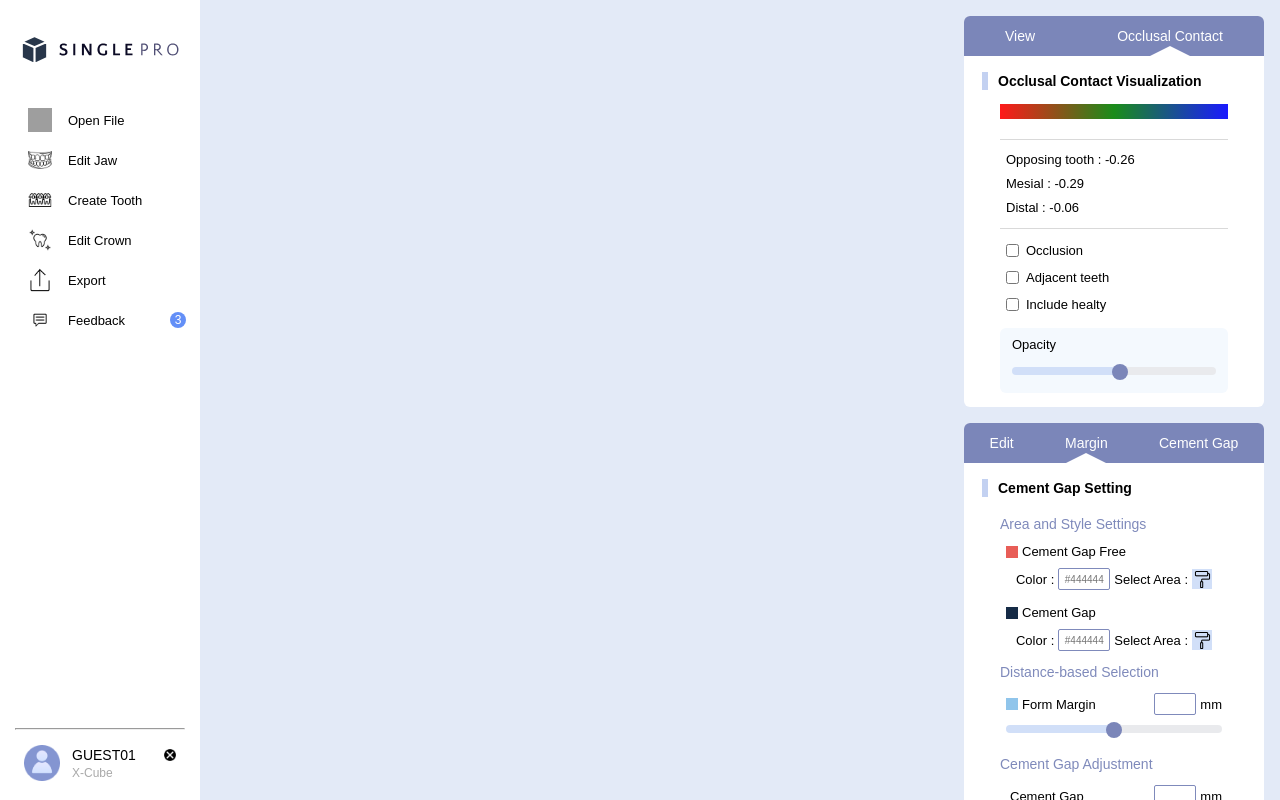
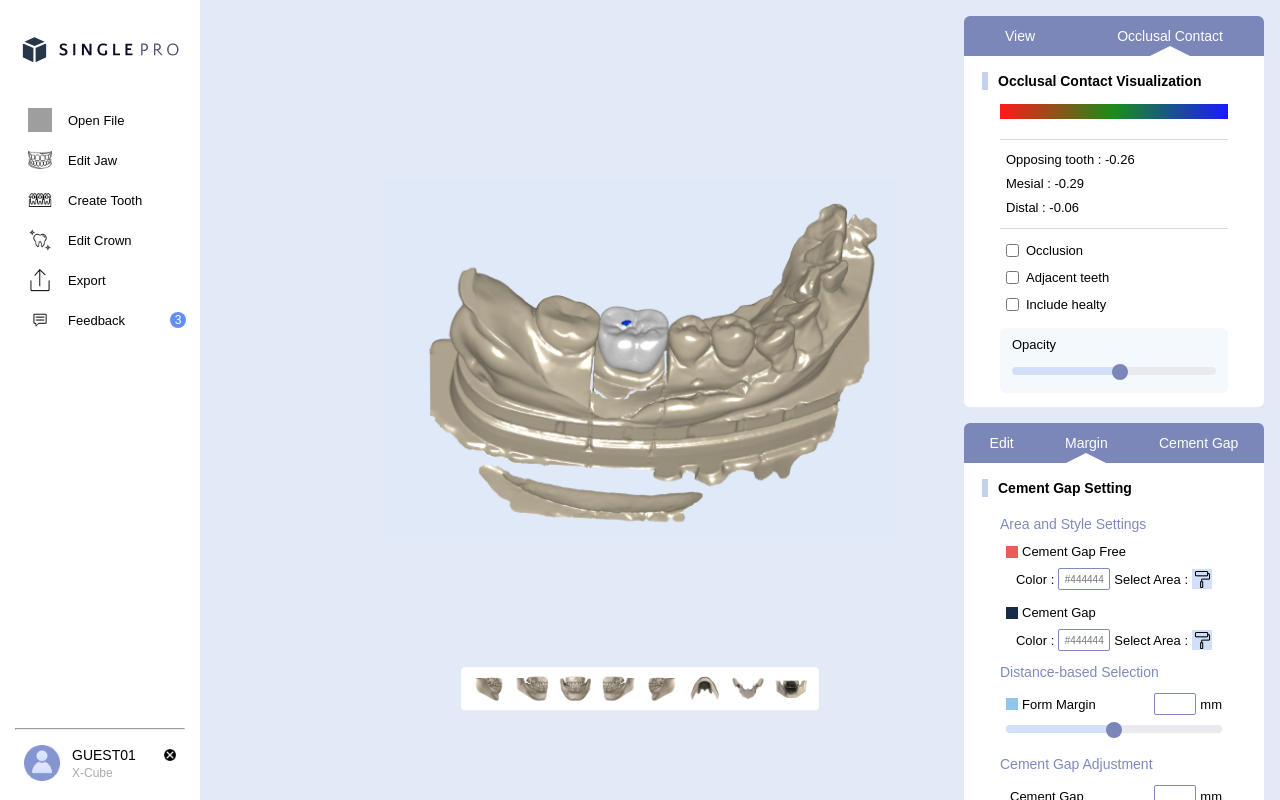
Before and after one commit to Ryanch0/Xcube_Test, a React app: page /detail in a window 1280 px wide. Built offline with nearby package versions, Linux system fonts and the light colour scheme; grey boxes are pictures that could not be loaded.

Commit message:
디테일 페이지 완료

```diff
--- a/src/atomic/layouts/DetailPage.js
+++ b/src/atomic/layouts/DetailPage.js
@@ -4,7 +4,8 @@ import SideBar from '../molecules/SideBar'
 import { MAIN_BG_COLOR } from '../../const/color'
 import ViewTool from '../molecules/ViewTool'
 import EditTool from '../molecules/EditTool'
-
+import sample from '../../assets/sample.png'
+import samplelist from '../../assets/samplelist.png'
 
 
 const ContainerWrap = styled.div`
@@ -19,7 +20,29 @@ const ToolBoxWrap = styled.div`
     top: 0;
     bottom: 0;
     right: 0;
-    padding: 16px 16px 16px 0;
+    padding: 16px 16px 0 0;
+`
+const SampleImage = styled.div`
+    width: 40%;
+    position: absolute;
+    top: 45%;
+    left: 50%;
+    transform: translate(-50%, -50%);
+    img{
+        width: 100%;
+        height: 100%;
+    }
+`
+const SampleList = styled.div`
+    width: 100%;
+    position: absolute;
+    display: flex;
+    justify-content: center;
+    top: 135%;
+
+    img{
+        width: 70%;
+    }
 `
 
 export default props => {
@@ -27,6 +50,12 @@ export default props => {
     return (
         <ContainerWrap>
             <SideBar/>
+            <SampleImage>
+                <img src={sample} alt='sample'/>
+            <SampleList>
+                <img src={samplelist}/>
+            </SampleList>
+            </SampleImage>
             <ToolBoxWrap>
             <ViewTool/>
             <div style={{height : '16px'}}/>
```
Also changed, not shown: src/assets/sample.png (added), src/assets/samplelist.png (added).
